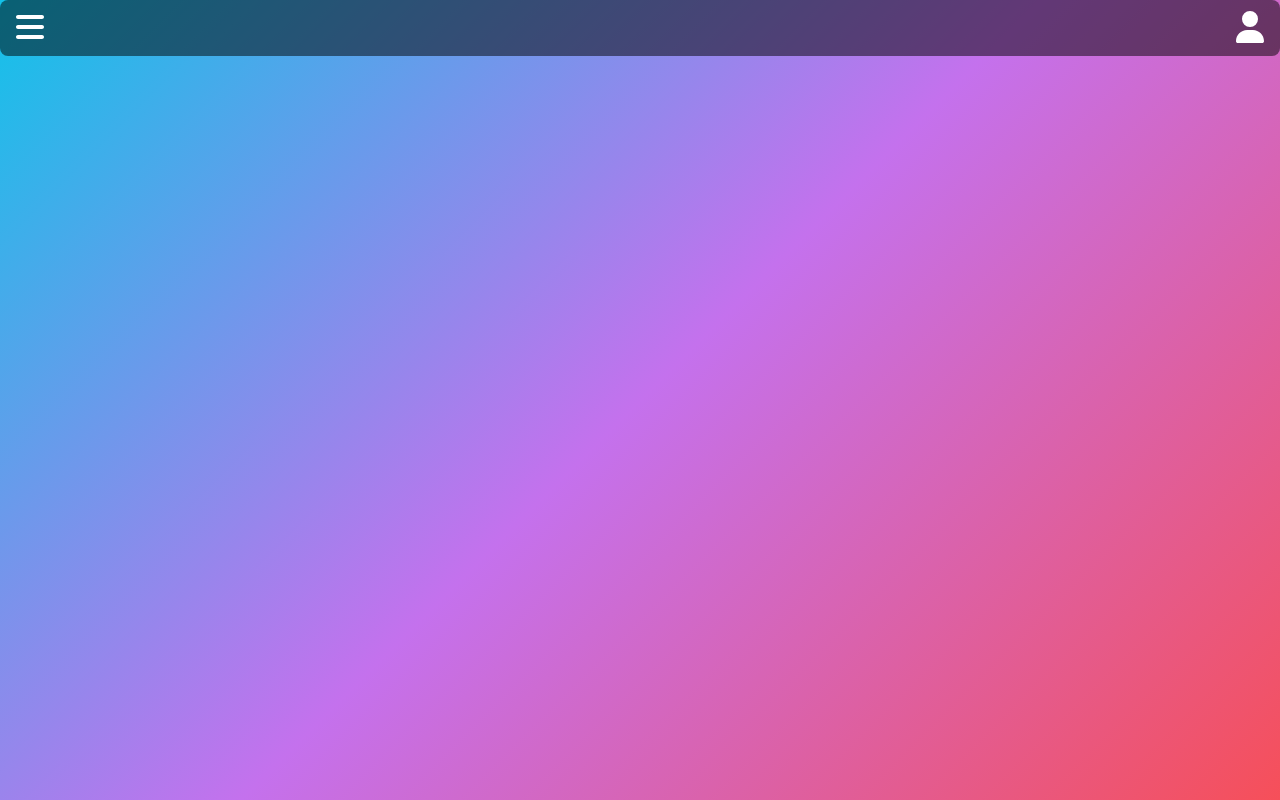
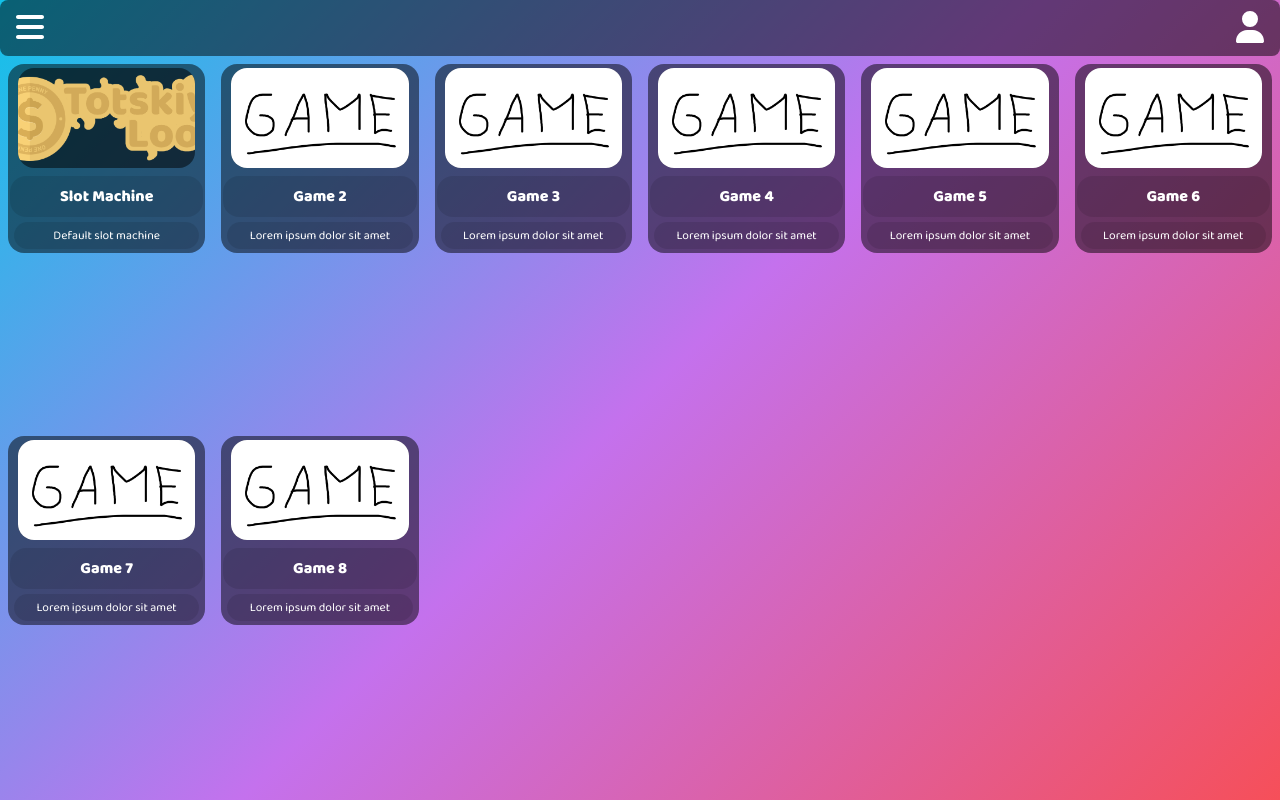
Before and after one commit to gooseDes/totskiyloot, a plain HTML site: page games.html in a window 1280 px wide. Drawn offline with Linux system fonts and the light colour scheme.

Commit message:
fixes and games page

```diff
--- a/games.css
+++ b/games.css
@@ -0,0 +1,64 @@
+body {
+    overflow-y: hidden;
+}
+
+.games {
+    display: grid;
+    grid-template-columns: repeat(auto-fit, minmax(200px, 1fr));
+    height: 93vh;
+    overflow-y: scroll;
+    overflow-x: hidden;
+}
+
+.game_card {
+    background-color: rgb(0, 0, 0, 0.5);
+    border-radius: 2svh;
+    margin: 1svh;
+    display: flex;
+    flex-direction: column;
+    align-items: center;
+    height: min-content;
+    transition: all 0.2s ease-in-out;
+
+    h2 {
+        width: 90%;
+        text-align: center;
+        font-size: 2vh;
+        background-color: rgb(0, 0, 0, 0.1);
+        border-radius: 2svh;
+        padding: 1svh;
+        font-weight: 800;
+        color: #fff;
+        margin: 0.5svh;
+    }
+
+    p {
+        width: 90%;
+        font-size: 1.5vh;
+        padding: 0.5svh;
+        color: #fff;
+        text-align: center;
+        margin: 0.5svh;
+        margin-top: 0.1svh;
+        background-color: rgb(0, 0, 0, 0.1);
+    }
+
+    img {
+        aspect-ratio: 16/9;
+        width: 90%;
+        border-radius: 2svh;
+        object-fit: cover;
+        margin: 0.5svh;
+        background-color: rgb(0, 0, 0, 0.5);
+    }
+}
+
+.game_card:hover {
+    scale: 1.1;
+    cursor: pointer;
+}
+
+.games:has(.game_card:hover) .game_card:not(:hover) {
+    filter: blur(5px);
+    opacity: 0.5;
+  }
--- a/games.html
+++ b/games.html
@@ -20,12 +20,55 @@
             <div class="filler"></div>
             <button class="navigation_button" id="userButton"><i class="fa-solid fa-user"></i></button>
         </div>
+        <div class="games">
+            <div class="game_card">
+                <img src="static/img/game_slots.png" alt="Game">
+                <h2>Slot Machine</h2>
+                <p>Default slot machine</p>
+            </div>
+            <div class="game_card">
+                <img src="static/img/game_placeholder.png" alt="Game">
+                <h2>Game 2</h2>
+                <p>Lorem ipsum dolor sit amet</p>
+            </div>
+            <div class="game_card">
+                <img src="static/img/game_placeholder.png" alt="Game">
+                <h2>Game 3</h2>
+                <p>Lorem ipsum dolor sit amet</p>
+            </div>
+            <div class="game_card">
+                <img src="static/img/game_placeholder.png" alt="Game">
+                <h2>Game 4</h2>
+                <p>Lorem ipsum dolor sit amet</p>
+            </div>
+            <div class="game_card">
+                <img src="static/img/game_placeholder.png" alt="Game">
+                <h2>Game 5</h2>
+                <p>Lorem ipsum dolor sit amet</p>
+            </div>
+            <div class="game_card">
+                <img src="static/img/game_placeholder.png" alt="Game">
+                <h2>Game 6</h2>
+                <p>Lorem ipsum dolor sit amet</p>
+            </div>
+            <div class="game_card">
+                <img src="static/img/game_placeholder.png" alt="Game">
+                <h2>Game 7</h2>
+                <p>Lorem ipsum dolor sit amet</p>
+            </div>
+            <div class="game_card">
+                <img src="static/img/game_placeholder.png" alt="Game">
+                <h2>Game 8</h2>
+                <p>Lorem ipsum dolor sit amet</p>
+            </div>
+        </div>
+    </div>
 
     <div id="sideNav" class="side_nav">
         <button id="closeNav" class="close_btn">&times;</button>
-        <a href="index.html">Home</a>
-        <a href="games.html">Games</a>
-        <a href="contact.html">Contact</a>
+        <a onclick="goto('index')">Home</a>
+        <a onclick="goto('games')">Games</a>
+        <a onclick="goto('contact')">Contact</a>
     </div>
 </body>
 </html>
--- a/general.css
+++ b/general.css
@@ -13,12 +13,17 @@ body {
 .square_bg {
     position: fixed;
     aspect-ratio: 1/1;
-    width: 80%;
     border: #fff solid 2svh;
     border-radius: 40%;
     z-index: -1;
     animation: square_bg_anim 30s infinite linear;
     box-shadow: 0 0 5svh rgb(255, 255, 255);
+    @media (orientation: portrait) {
+        width: 80%;
+    }
+    @media (orientation: landscape) {
+        height: 80%;
+    }
 }
 
 @keyframes square_bg_anim {
@@ -76,6 +81,10 @@ p {
     background-color: rgb(0, 0, 0, 0.5);
     border-radius: 2svh;
     padding: 2svh;
+}
+
+a:hover {
+    cursor: pointer;
 }
 
 .fullwidth_img {
@@ -206,3 +215,26 @@ p {
     display: flex;
     align-items: center;
 }
+
+::-webkit-scrollbar {
+    width: 10px;
+    height: 10px;
+}
+
+::-webkit-scrollbar-thumb {
+    background: #3498db;
+    border-radius: 4px;
+    transition: all 0.2s ease-in-out;
+}
+
+::-webkit-scrollbar-thumb:hover {
+    background: #2980b9;
+}
+
+::-webkit-scrollbar-track {
+    background: #fff;
+}
+
+::-webkit-scrollbar-corner {
+    background: #fff
+}
--- a/general.js
+++ b/general.js
@@ -1,10 +1,11 @@
 function goto(page) {
+    document.body.classList.add("fade_down");
     if (location.hostname != '') {
         if (page.split('.')[0] == 'index') {
-            page = "/";
+            setTimeout(function() { window.location.href = "/" }, 350);
+            return;
         }
     }
-    document.body.classList.add("fade_down");
     let appendix = ".html"
     if (page.split(".").length > 1 && page.split(".")[1] == ".html") {
         appendix = "";
@@ -33,7 +34,10 @@ window.addEventListener('load', function() {
             document.getElementById("sideNav").style.width = "0";
             document.getElementById("content").style.filter = "";
         });
-    } catch (e) {}
+        document.getElementById("userButton").addEventListener("click", function() {
+            goto('signin');
+        });
+    } catch (e) {this.alert(e)}
 
     setInterval(function() {
         var ars = document.querySelectorAll(".ar9_16");
--- a/script.js
+++ b/script.js
@@ -1,7 +1,4 @@
 window.addEventListener("load", function() {
-    document.getElementById("userButton").addEventListener("click", function() {
-        goto('signin');
-    });
     document.getElementById("letsgoButton").addEventListener("click", function() {
         goto('games');
     });
```
Also changed, not shown: index.html (+3 -3 lines), signin.html (+3 -3 lines), static/img/game_placeholder.png (added), static/img/game_slots.png (added).
